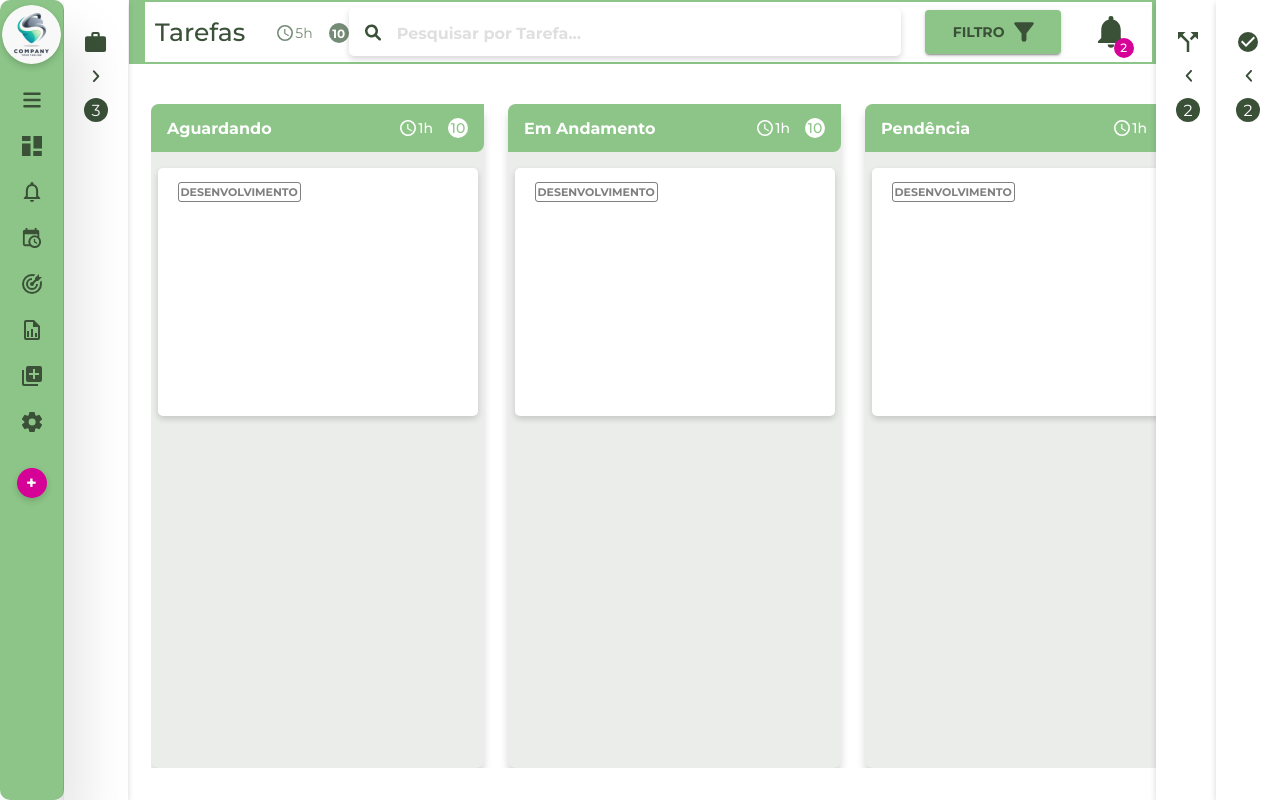
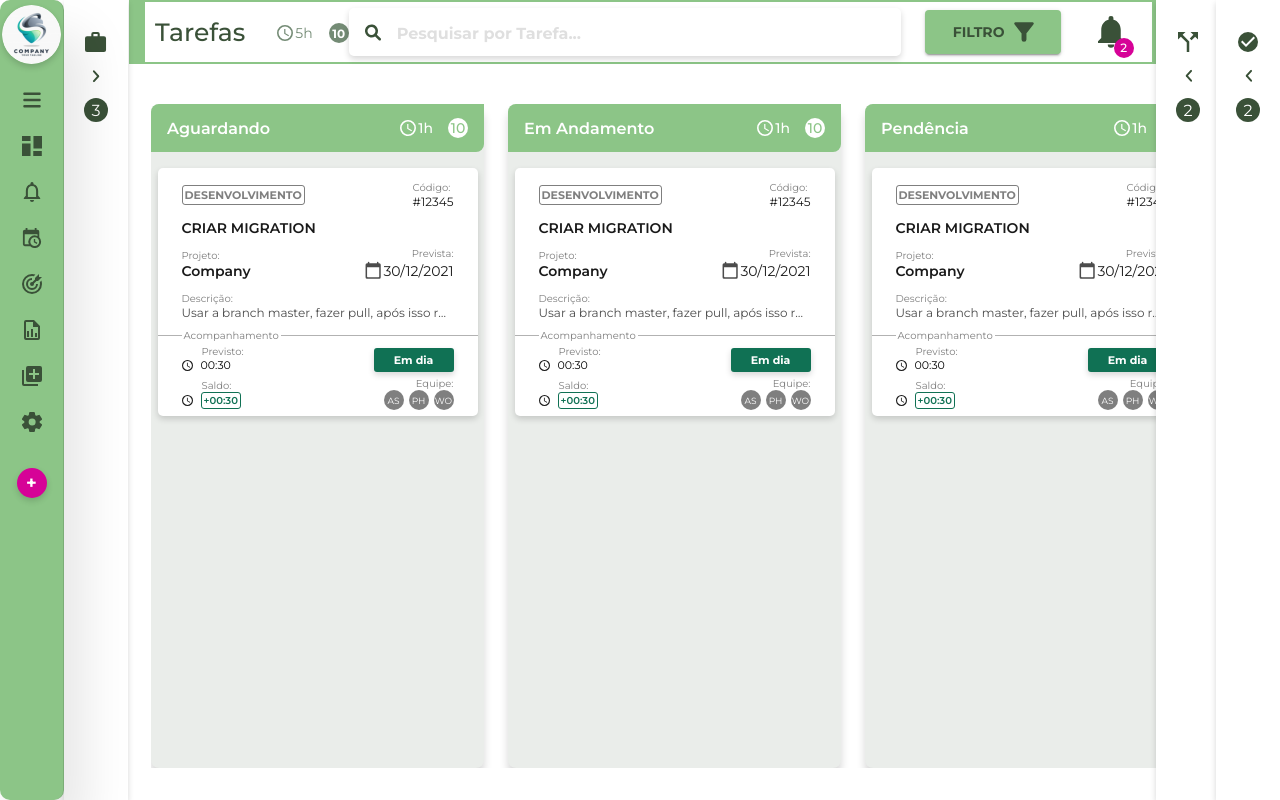
Before and after one commit to lucavini/KeyWorksChallenge, a React (Create React App) app: page / in a window 1280 px wide. Built offline with nearby package versions, Linux system fonts and the light colour scheme.

Commit message:
card de projeto estilizado

```diff
--- a/public/index.html
+++ b/public/index.html
@@ -13,7 +13,7 @@
     <link rel="preconnect" href="https://fonts.googleapis.com" />
     <link rel="preconnect" href="https://fonts.gstatic.com" crossorigin />
     <link
-      href="https://fonts.googleapis.com/css2?family=Montserrat:wght@300;400;500;700&display=swap"
+      href="https://fonts.googleapis.com/css2?family=Montserrat:wght@300;400;500;600;700&display=swap"
       rel="stylesheet"
     />
     <!--
--- a/src/Components/Card/index.tsx
+++ b/src/Components/Card/index.tsx
@@ -1,13 +1,113 @@
+/* eslint-disable react/jsx-props-no-spreading */
+/* eslint-disable react/no-unescaped-entities */
 import React from 'react';
 
-import { CardProject, Type, Header } from './styles';
+// Components
+import { styled } from '@mui/material/styles';
+import Tooltip, { TooltipProps, tooltipClasses } from '@mui/material/Tooltip';
+import { ReactComponent as Calendar } from '../../Assets/icons/Calendar.svg';
+import { ReactComponent as Clock } from '../../Assets/icons/Clock.svg';
+
+// Styles
+import {
+  CardProject,
+  Type,
+  Header,
+  Title,
+  Infos,
+  Description,
+  Following,
+  Schedule,
+  Status,
+  Team,
+  TeamCircle,
+} from './styles';
+
+const CustomWidthTooltip = styled(({ className, ...props }: TooltipProps) => (
+  <Tooltip {...props} classes={{ popper: className }} />
+))({
+  [`& .${tooltipClasses.tooltip}`]: {
+    maxWidth: 178,
+  },
+});
+
+const description = `Usar a branch master, fazer pull, após isso rodar o comando "edge
+migration".`;
 
 function Card() {
   return (
     <CardProject>
       <Header>
         <Type>DESENVOLVIMENTO</Type>
+        <div className='code'>
+          <p className='label'>Código:</p>
+          <p className='code-number'>#12345</p>
+        </div>
       </Header>
+
+      <Title>criar migration</Title>
+
+      <Infos>
+        <div className='project'>
+          <p className='label'>Projeto:</p>
+          <p className='project-name'>Company</p>
+        </div>
+
+        <div className='schedule'>
+          <p className='label'>Prevista:</p>
+          <p className='date-label'>
+            <Calendar className='calendar' />
+            <span className='date'>30/12/2021</span>
+          </p>
+        </div>
+      </Infos>
+
+      <Description>
+        <p className='label'>Descrição:</p>
+        <CustomWidthTooltip title={description} placement='right-end'>
+          <p>{description}</p>
+        </CustomWidthTooltip>
+      </Description>
+
+      <Following>
+        <span>Acompanhamento</span>
+      </Following>
+
+      <Schedule>
+        <div className='project'>
+          <p className='label'>Previsto:</p>
+          <p className='time'>
+            <Clock className='icon' /> 00:30
+          </p>
+        </div>
+        <Status>Em dia</Status>
+      </Schedule>
+
+      <Team>
+        <div className='project'>
+          <p className='label'>Saldo:</p>
+          <p className='time'>
+            <Clock className='icon' /> <span>+00:30</span>
+          </p>
+        </div>
+
+        <div className='teams'>
+          <p className='label'>Equipe:</p>
+          <div className='teams-circles'>
+            <TeamCircle>
+              <span>AS</span>
+            </TeamCircle>
+
+            <TeamCircle>
+              <span>PH</span>
+            </TeamCircle>
+
+            <TeamCircle>
+              <span>WO</span>
+            </TeamCircle>
+          </div>
+        </div>
+      </Team>
     </CardProject>
   );
 }
--- a/src/Components/Card/styles.ts
+++ b/src/Components/Card/styles.ts
@@ -1,17 +1,33 @@
 import styled from 'styled-components';
 
 export const CardProject = styled.div`
+  position: relative;
   width: 320px;
   height: 248px;
   margin-top: 16px;
-  padding: 13px 20px;
+  padding: 13px 24px;
   background: #ffffff 0% 0% no-repeat padding-box;
   box-shadow: 0px 3px 6px #00000029;
   border-radius: 5px;
+
+  .label {
+    color: #00000080;
+    font-size: 10px;
+    text-transform: capitalize;
+  }
 `;
 
 export const Header = styled.div`
+  display: flex;
+  align-items: center;
+  justify-content: space-between;
 
+  .code {
+    .code-number {
+      color: #000000e6;
+      font-size: 12px;
+    }
+  }
 `;
 
 export const Type = styled.span`
@@ -21,6 +37,190 @@ export const Type = styled.span`
   border-radius: 3px;
   letter-spacing: 0px;
   color: #00000080;
+  border: 1px solid #00000080;
   text-transform: uppercase;
-  border: 1px solid #00000080;
 `;
+
+export const Title = styled.h2`
+  margin-top: 10px;
+  font-size: 14px;
+  font-weight: 600;
+  color: #000000e6;
+  text-transform: uppercase;
+`;
+
+export const Infos = styled.div`
+  margin-top: 10px;
+  display: flex;
+  align-items: center;
+  justify-content: space-between;
+
+  .schedule {
+    .label {
+      text-align: right;
+    }
+  }
+
+  .project-name {
+    color: #000000e6;
+    font-size: 14px;
+    font-weight: 600;
+  }
+
+  .date-label {
+    display: flex;
+    align-items: center;
+    justify-content: space-between;
+  }
+
+  .calendar {
+    width: 20px;
+    height: 20px;
+    margin-bottom: 2px;
+  }
+
+  .date {
+    font-size: 14px;
+    color: #000000e5;
+  }
+`;
+
+export const Description = styled.div`
+  margin-top: 10px;
+
+  p {
+    font-size: 12px;
+    color: #000000b3;
+    white-space: nowrap;
+    width: 100%;
+    overflow: hidden;
+    text-overflow: ellipsis;
+  }
+`;
+
+export const Following = styled.p`
+  position: absolute;
+  margin-top: 15px;
+  left: 0;
+  color: #00000080;
+  font-size: 10px;
+  text-transform: capitalize;
+  width: 100%;
+  text-align: center;
+  border-bottom: 1px solid #0000004d;
+  line-height: 0.1em;
+
+  span {
+    position: absolute;
+    left: 24px;
+    background: #fff;
+    padding: 0 2px;
+  }
+`;
+
+export const Schedule = styled.div`
+  margin-top: 25px;
+  display: flex;
+  align-items: center;
+  justify-content: space-between;
+
+  .project {
+    text-align: left;
+
+    .label {
+      margin-left: 20px;
+    }
+  }
+
+  .time {
+    font-size: 11px;
+    display: flex;
+    align-items: center;
+    .icon {
+      width: 11px;
+      height: 11px;
+      margin-right: 8px;
+      fill: ${({ theme }) => theme.palette.secondary.dark};
+    }
+  }
+`;
+
+export const Status = styled.div`
+  width: 80px;
+  height: 24px;
+  margin-top: 3px;
+  background: ${({ theme }) => theme.palette.primary.main};
+  box-shadow: 0px 3px 6px #00000029;
+  border-radius: 3px;
+  color: #fff;
+  display: flex;
+  justify-content: center;
+  align-items: center;
+  font-size: 11px;
+  font-weight: 700;
+`;
+
+export const Team = styled.div`
+  margin-top: 5px;
+  display: flex;
+  align-items: center;
+  justify-content: space-between;
+
+  .project {
+    text-align: left;
+
+    .label {
+      margin-left: 20px;
+    }
+  }
+
+  .time {
+    font-size: 11px;
+    display: flex;
+    align-items: center;
+
+    span {
+      border: 1px solid ${({ theme }) => theme.palette.primary.main};
+      border-radius: 3px;
+      color: ${({ theme }) => theme.palette.primary.main};
+      font-weight: 600;
+      font-size: 10px;
+      padding: 1px 2px;
+    }
+
+    .icon {
+      width: 11px;
+      height: 11px;
+      margin-right: 8px;
+      fill: ${({ theme }) => theme.palette.secondary.dark};
+    }
+  }
+
+  .teams {
+    .teams-circles {
+      display: flex;
+      justify-content: right;
+      align-items: center;
+    }
+
+    .label {
+      text-align: right;
+    }
+  }
+`;
+
+export const TeamCircle = styled.div`
+  width: 20px;
+  height: 20px;
+  margin-left: 5px;
+  border-radius: 50px;
+  background: ${({ theme }) => theme.palette.secondary.main};
+  display: flex;
+  justify-content: center;
+  align-items: center;
+
+  span {
+    font-size: 9px;
+    color: #fff;
+  }
+`;
```
Also changed, not shown: src/Assets/icons/Calendar.svg (added).
